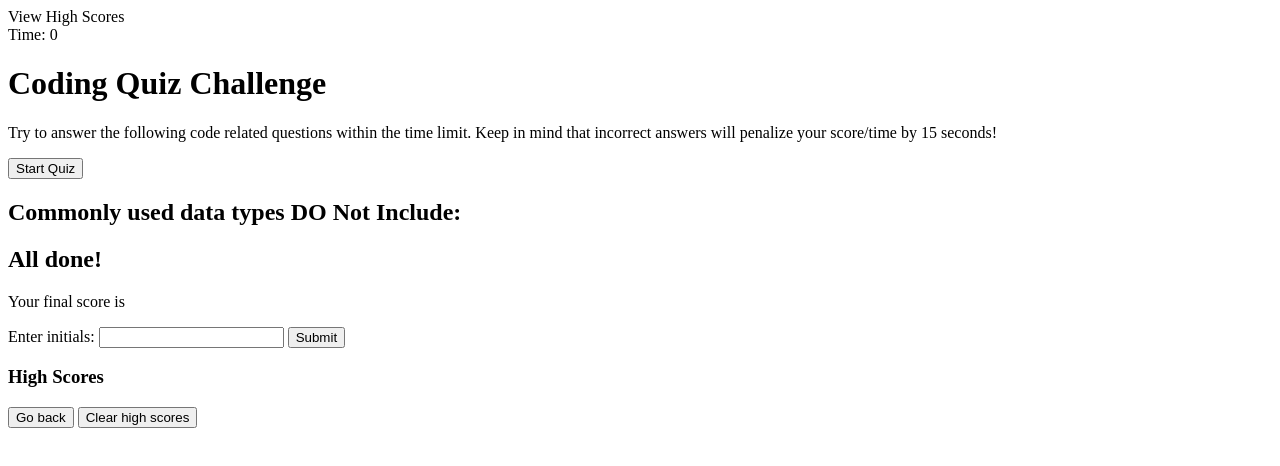
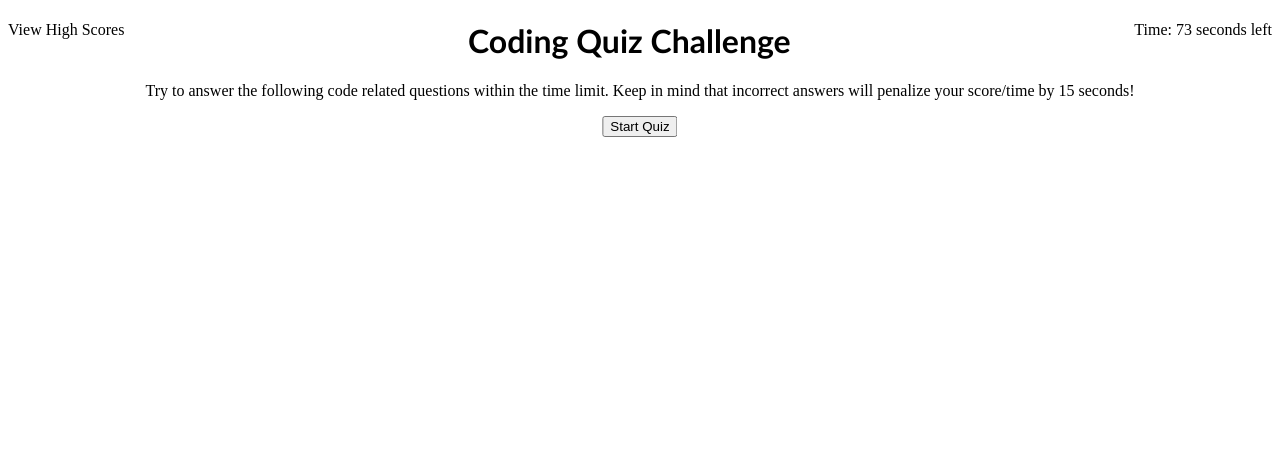
Before and after one commit to leamr10/studious-octo-bassoon, a plain HTML site: page index.html in a window 1280 px wide. Both pictures are taken after a click on the button "Start Quiz". Drawn offline with Linux system fonts and the light colour scheme.

Commit message:
altered functions

```diff
--- a/assets/css/style.css
+++ b/assets/css/style.css
@@ -0,0 +1,28 @@
+
+h1 {
+    text-align: center;
+    font-family: Trebuchet MS;
+}
+
+.scores {
+    float: left;
+}
+
+.timer {
+    float: right;
+}
+
+p {
+    text-align: center;
+    font: bold;
+}
+
+#start-button {
+   position: absolute;
+   left: 50%;
+   transform: translateX(-50%);
+}
+
+#choices {
+    list-style-type: none;
+}
--- a/assets/js/script.js
+++ b/assets/js/script.js
@@ -5,79 +5,56 @@
 // final score and initial enter screen
 // high score screen
 
-var startButton = document.querySelector("#start");
-var choicesEl =document.getElementById("choices");
-var titlesEl = document.getElementById("questions-title");
-var timeEl = document.querySelector(".time")
+var startButtonEl = document.querySelector("#start-button");
+var clearHighScoresEl = document.querySelector("#clear-highscores");
+var backHighScoresEl = document.querySelector("#back-highscores");
+var initialsFormEl = document.querySelector("#initials-form");
+var initialsEl = document.querySelector("#initials");
+initialsEl.setAttribute("style", "display: none");
+clearHighScoresEl.setAttribute("style", "display: none");
+backHighScoresEl.setAttribute("style", "display: none");
+var initialsInputEl = document.querySelector("#initials-input");
+var choicesEl = {
+    1: document.querySelector("#choice1"),
+    2: document.querySelector("#choice2"),
+    3: document.querySelector("#choice3"),
+    4: document.querySelector("#choice4")
+};
+var titlesEl = document.getElementById("questions");
+var timeEl = document.querySelector("#time")
 var secondsLeft = 75;
 
-var questions = [
+var questions = {
 
-    {
-        question: "Commonly used data types DO Not Include:",
-        choices: [
-            "1. strings", "2. booleans", "3. alerts", "4. numbers"
-        ],
-        answer: "3. alerts"
-    },
-    {
-        question: "The condition in an if/else statement is enclosed with _______. ",
-        choices: [
-            "1. quotes", "2. curly brackets", "3. parenthesis", "4. square brackets"
-    ],
-        answer: "3. parenthesis"
-    },
-    {
-        question: "Arrays in JavaScript can be used to store ________. ",
-        choices: [
-            "1. numbers and strings", "2. other arrays", "3. booleans", "4. all of the above"
-    ],
-        answer: "4. all of the above"
-    },
-    {
-        question: "String values must be enclosed within ________ when being assigned to variables. ",
-        choices: [
-           "1. commas", "2. curly brackets", "3. quotes", "4. parenthesis"
-    ],
-        answer: "3. quotes"
-    },
-    {
-        question: "A very useful tool used during development and debugging for printing content to the debugger is: ",
-        choices: [
-            "1. JavaScript", "2. terminal/bash", "3. for loops", "4. console log"
-     ],
-        answer: "4. console log"
-    }
-];
+    0: ["Commonly used data types DO Not Include: ", "A: strings", "B: booleans", "C: alerts", "D: numbers"],
+    1: ["The condition in an if/else statement is enclosed with _______", "A: quotes", "B: curly brackets", "C: parenthesis", "D: square brackets"],
+    2: ["Arrays in JavaScript can be used to store _______", "A: numbers and strings", "B: other arrays", "C: booleans", "D: all of the above"],
+    3: ["String values must be enclosed within ______ when being assigned to variables.", "A: commas", "B: curly brackets", "C: quotes", "D: parenthesis"],
+    4: ["A very useful tool used during development and debugging for printing content to the debugger is: ", "A: JavaScript", "B: terminal/bash", "C: for loops", "D: console log"],
 
-// this variable is used to keep track of what question the user is on
-// once user submits their answer we should increment it (ex: currentQuestion++)
-var currentQuestion = 0;
+};
+
+var answers = ["C. alerts", "C: parenthesis", "D: all of the above", "C: quotes", "D: console log"]
 
 
+var currentQuestion = 0;
+var correctAnswer;
+
+function startQuiz (event) {
+    setTime();
+}
 
 
+startButtonEl.addEventListener("click", startQuiz);
 
-startButton.addEventListener("click", function(event) {
-    console.log('working');
-    console.log(questions[currentQuestion].question);
-
-    titlesEl.innerText = questions[currentQuestion].question;
-
-    setTime();
-});
 
 function setTime() {
     var timerInterval = setInterval(function() {
         secondsLeft--;
-        timeEl.innerHTML="00:" +secondsLeft;
+        timeEl.textContent = secondsLeft+ " seconds left";
         if (secondsLeft === 0) {
             clearInterval(timerInterval);
+            secondsLeft = 0;
         }
-    } ,1000);
-
-    // setting time deduction for incorrect answers
-    document.getElementById()
-        sec -= 15;
-        timeEl.innerHTML="00:" +secondsLeft;
+    } , 1000)
 };
--- a/index.html
+++ b/index.html
@@ -10,7 +10,7 @@
   <body>
       <div class="scores"> View High Scores</div>
 
-      <div class="timer">Time: <span id="time">0</span></div>
+      <div class="timer">Time: <span id="time"></span></div>
 
       <div class="opener">
         <div id="start-screen" class="start">
@@ -20,26 +20,35 @@
                 time limit. Keep in mind that incorrect answers will penalize
                 your score/time by 15 seconds!
             </p>
-            <button id="start">Start Quiz</button>
+            <button id="start-button">Start Quiz</button>
       </div>
-      <div id="questions" class="hidden">
-            <h2 id="questions-title"></h2>
-            <div id="choices" class="choices"></div>
+      <section id="questions-container">
+         <h3 id="questions"></h3>
+            <ol id="choices">
+              <li id="choice1"></li>
+              <li id="choice2"></li>
+              <li id="choice3"></li>
+              <li id="choice4"></li>
+            </ol>
+      </section>
       </div>
 
-    <div id="gameover-screen" class="hidden">
-            <h2>All done!</h2>
-            <p>Your final score is <span id="final-score"></span></p>
-            <p>Enter initials: <input type="text" id="initials" max="3" />
-            <button id="submit">Submit</button>
-            </p>
+    <section id="initials">
+      <div id="score"></div>
+      <form id="initials-form">
+        <label>Initials here</label>
+        <br />
+        <input text="Please submit initials" id="initials-input">
+        <button id="submit">Submit</button>
+      </form>
+    </section>
+
+    <section id="highscore-screen">
+          <div id="show-highscores"></div>
+            <button id="back-highscores">Go back</button>
+            <button id="clear-highscores">Clear high scores</button>
     </div>
-
-    <div id="highscore-screen" class="hidden">
-            <h3>High Scores</h3>
-            <button id="submit">Go back</button>
-            <button id="submit">Clear high scores</button>
-    </div>
+    </section>
 
     <script src="./assets/js/script.js"></script>
   </body>
```
